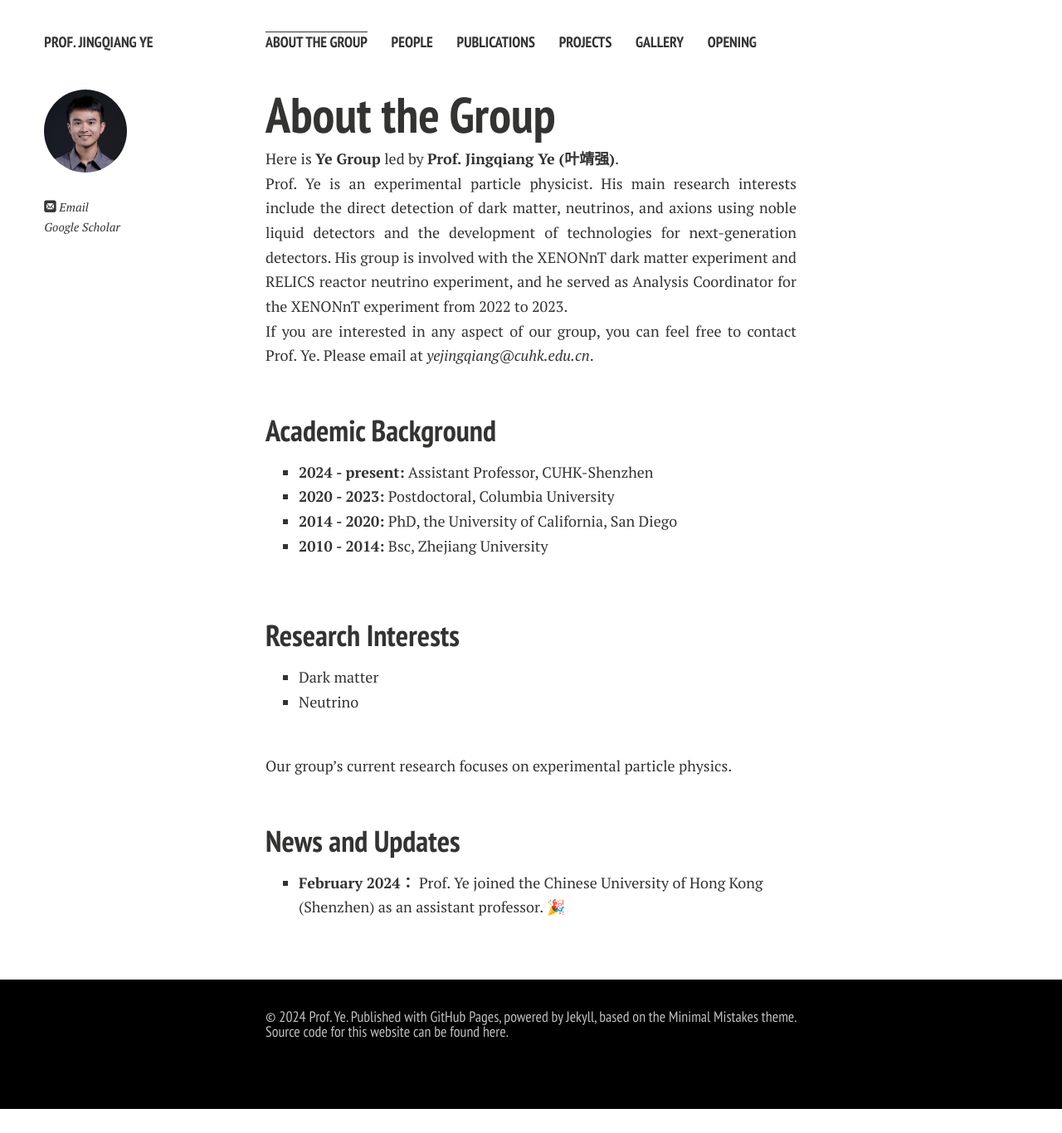
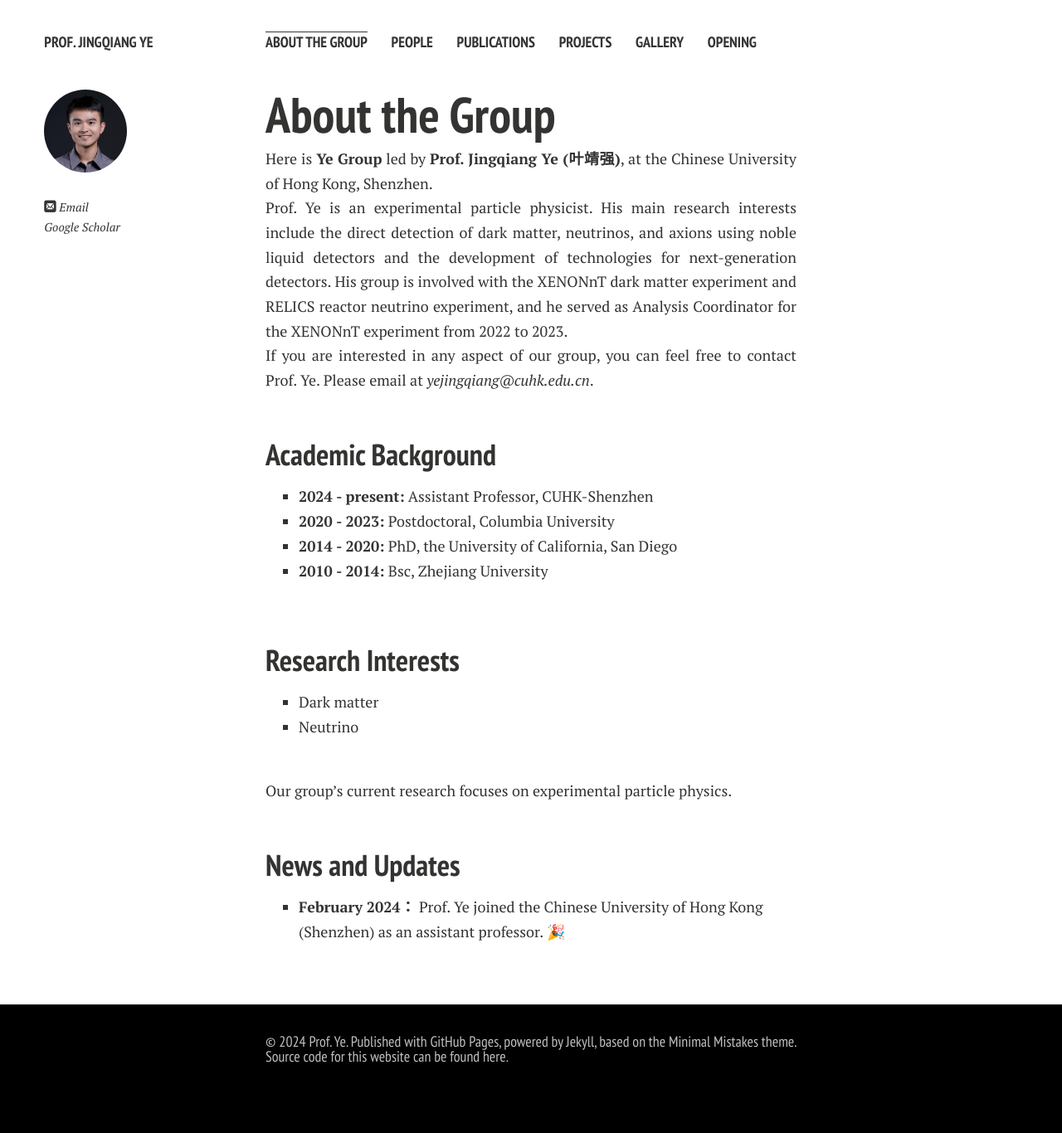
Before and after one commit to terteruu/terteruu.github.io, a Jekyll site: the page built from index.md, in a window 1280 px wide. Shown: the whole page at 83% size. Built offline with Jekyll 4.4.1, drawn with Linux system fonts in a browser that asks for light colours; nearby versions of some CDN libraries; comment, search, counter and statistics services are not loaded; a style sheet for code colours, icons or effects is not loaded; before the commit the page ends 1337 px from its top, so only the background shows below that.

Commit message:
add the cuhksz

```diff
--- a/index.md
+++ b/index.md
@@ -9,7 +9,7 @@ layout: page
 # About the Group
 
 <p>
-Here is <b>Ye Group</b> led by <b>Prof. Jingqiang Ye (叶靖强)</b>.<br>
+Here is <b>Ye Group</b> led by <b>Prof. Jingqiang Ye (叶靖强)</b>, at the Chinese University of Hong Kong, Shenzhen.<br>
 Prof. Ye is an experimental particle physicist. His main research interests include the direct detection of dark matter, neutrinos, and axions using noble liquid detectors and the development of technologies for next-generation detectors. His group is involved with the XENONnT dark matter experiment and RELICS reactor neutrino experiment, and he served as Analysis Coordinator for the XENONnT experiment from 2022 to 2023.<br>
 If you are interested in any aspect of our group, you can feel free to contact Prof. Ye. Please email at <i>yejingqiang@cuhk.edu.cn</i>.
 </p>
```
